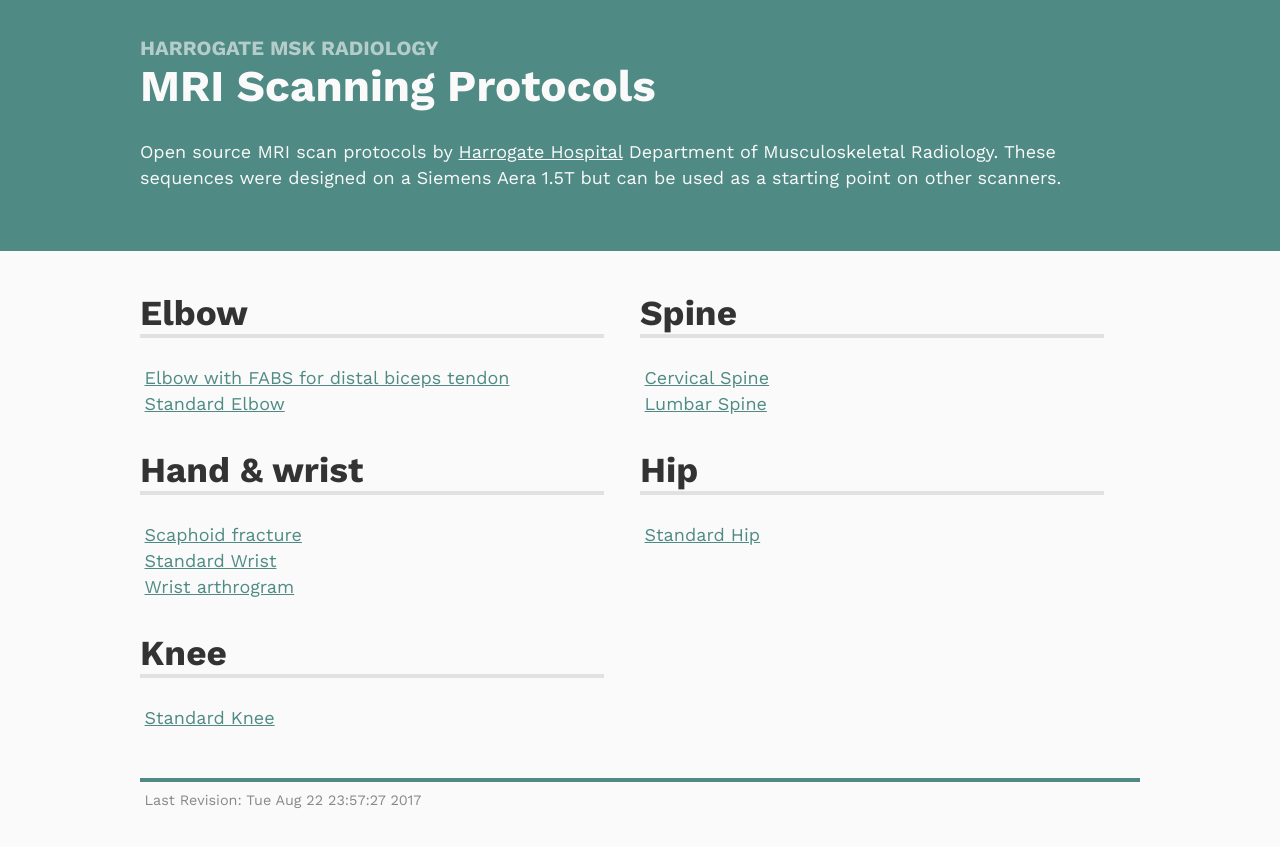
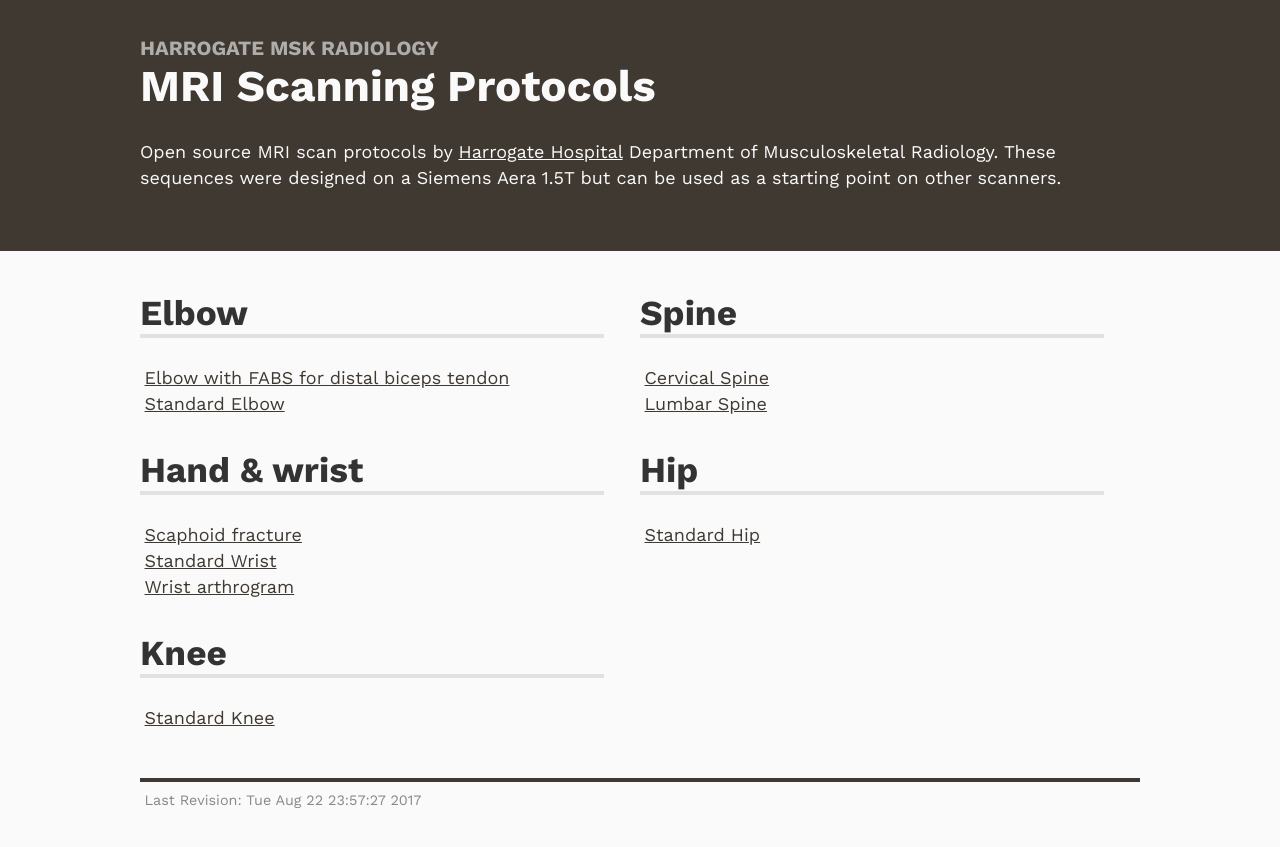
Before and after one commit to harrogatemsk/harrogatemsk.github.io, a Jekyll site: the page built from index.html, in a window 1280 px wide. Shown: the top 847 px of the page. Built offline with Jekyll 4.4.1, drawn with Linux system fonts in a browser that asks for light colours.

Commit message:
Update style.scss

```diff
--- a/assets/css/style.scss
+++ b/assets/css/style.scss
@@ -1,7 +1,7 @@
 ---
 ---
 
-$primary_color: #4f8b84;
+$primary_color: #403932;
 $header_text_color: #fafafa;
 
 html {font-size: 10px;}
```
